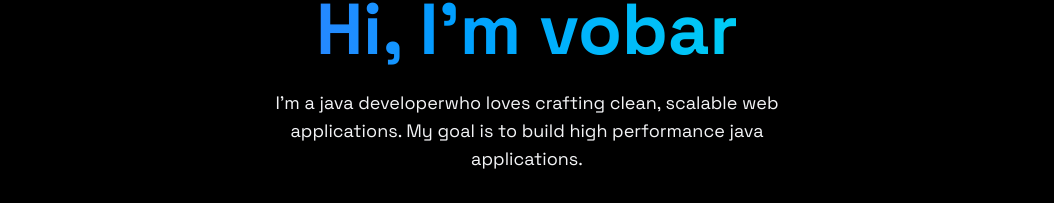
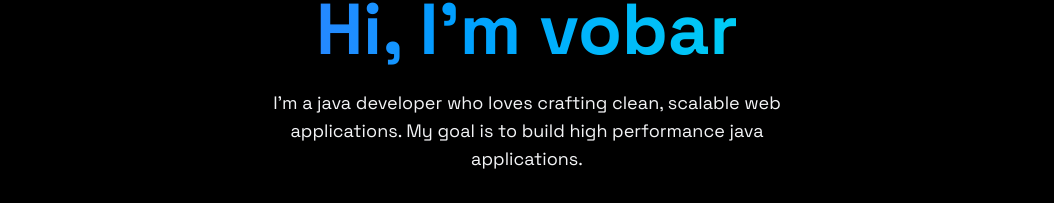
Before and after one commit to Volodymyr-Barkalov/bportfolio, a React (Vite) app: page / in a window 1280 px wide. Shown: the part 276-479 px from the top of the page, without its empty margins (113-1167 px from the left). Built offline with nearby package versions, Linux system fonts and the light colour scheme.

Commit message:
typo fix

```diff
--- a/src/components/sections/Home.jsx
+++ b/src/components/sections/Home.jsx
@@ -13,7 +13,7 @@ export const Home = () => {
           </h1>
 
           <p className="text-grey-400 text-lg mb-8 max-w-lg mx-auto">
-            I'm a java developerwho loves crafting clean, scalable web
+            I'm a java developer who loves crafting clean, scalable web
             applications. My goal is to build high performance java
             applications.
           </p>
```
